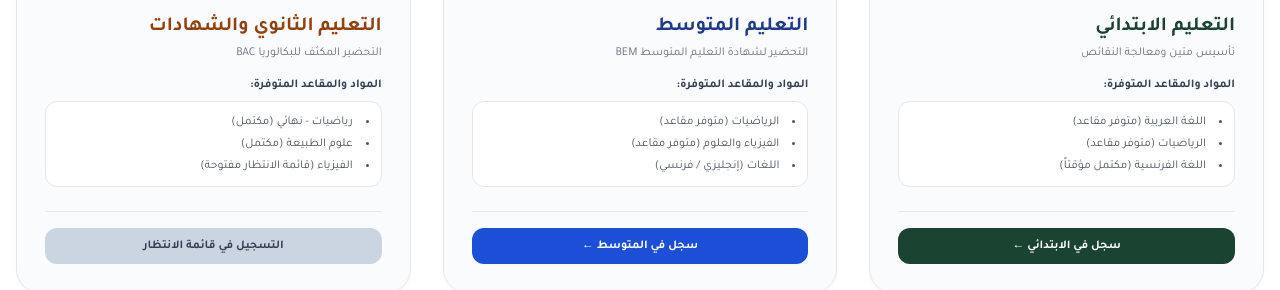
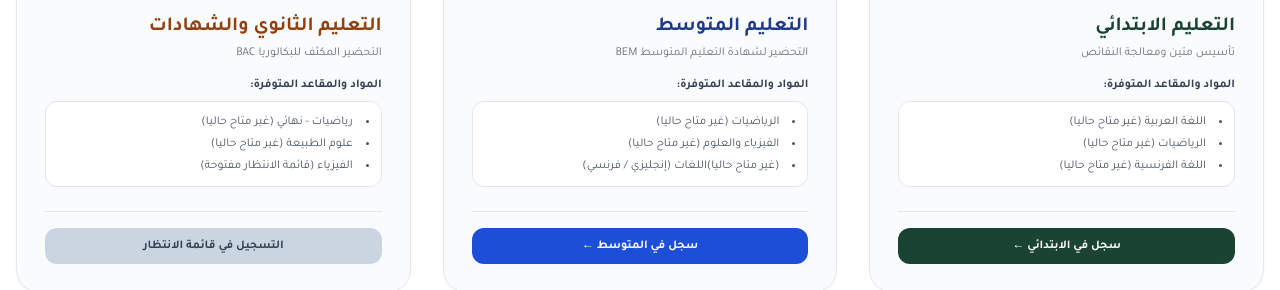
Before and after one commit to talhabb/mary-school, a plain HTML site: page index.html in a window 1280 px wide. Shown: the part 1491-1781 px from the top of the page. Drawn offline with nearby package versions, Linux system fonts and the light colour scheme.

Commit message:
Update index.html

```diff
--- a/index.html
+++ b/index.html
@@ -248,9 +248,9 @@
                         <div class="mt-4 space-y-2">
                             <p class="text-xs font-bold text-slate-700">المواد والمقاعد المتوفرة:</p>
                             <ul class="text-xs text-gray-600 space-y-1.5 list-disc list-inside bg-white p-3 rounded-xl border border-gray-200">
-                                <li>اللغة العربية (متوفر مقاعد)</li>
-                               <li>الرياضيات (متوفر مقاعد)</li>
-                                <li>اللغة الفرنسية (مكتمل مؤقتاً)</li>
+                                <li>اللغة العربية (غير متاح حاليا)</li>
+                               <li>الرياضيات (غير متاح حاليا)</li>
+                                <li>اللغة الفرنسية (غير متاح حاليا)</li>
                             </ul>
                         </div>
                     </div>
@@ -277,9 +277,9 @@
                         <div class="mt-4 space-y-2">
                             <p class="text-xs font-bold text-slate-700">المواد والمقاعد المتوفرة:</p>
                             <ul class="text-xs text-gray-600 space-y-1.5 list-disc list-inside bg-white p-3 rounded-xl border border-gray-200">
-                                <li>الرياضيات (متوفر مقاعد)</li>
-                                <li>الفيزياء والعلوم (متوفر مقاعد)</li>
-                                <li>اللغات (إنجليزي / فرنسي)</li>
+                                <li>الرياضيات (غير متاح حاليا)</li>
+                                <li>الفيزياء والعلوم (غير متاح حاليا)</li>
+                                <li>(غير متاح حاليا)اللغات (إنجليزي / فرنسي)</li>
                             </ul>
                         </div>
                     </div>
@@ -306,8 +306,8 @@
                         <div class="mt-4 space-y-2">
                             <p class="text-xs font-bold text-slate-700">المواد والمقاعد المتوفرة:</p>
                             <ul class="text-xs text-gray-600 space-y-1.5 list-disc list-inside bg-white p-3 rounded-xl border border-gray-200">
-                                <li>رياضيات - نهائي (مكتمل)</li>
-                                <li>علوم الطبيعة (مكتمل)</li>
+                                <li>رياضيات - نهائي (غير متاح حاليا)</li>
+                                <li>علوم الطبيعة (غير متاح حاليا)</li>
                                 <li>الفيزياء (قائمة الانتظار مفتوحة)</li>
                             </ul>
                         </div>
```
